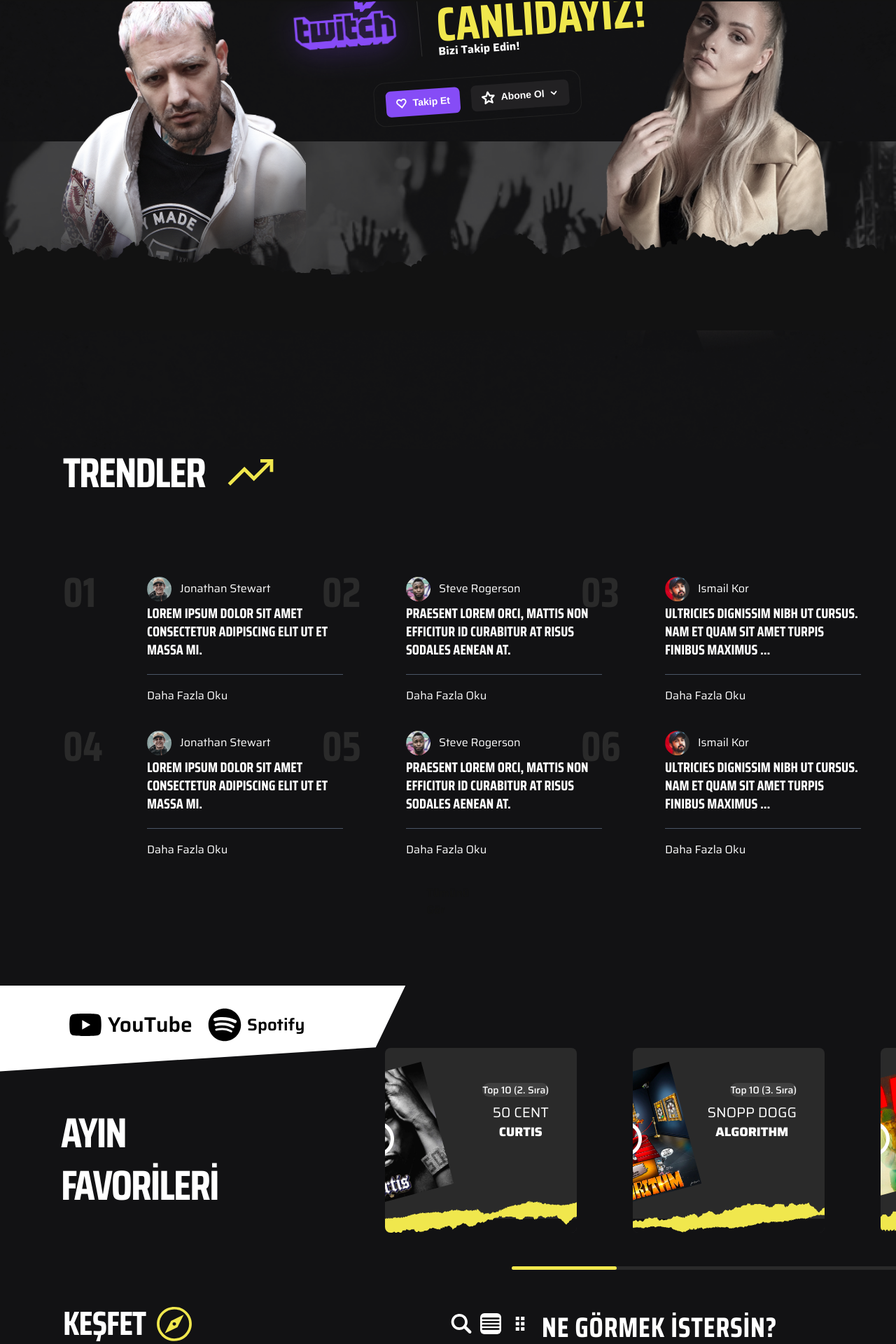
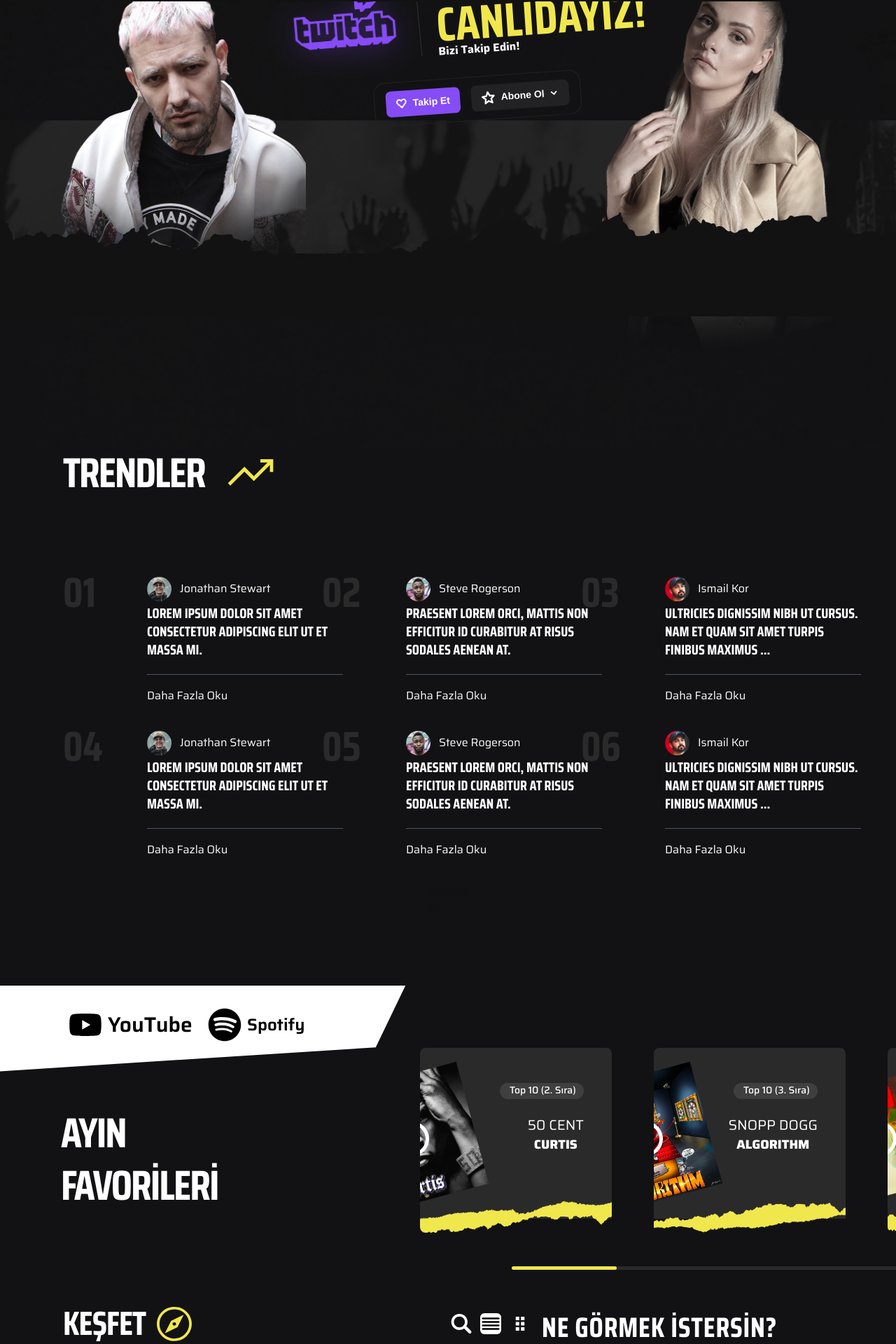
Before and after one commit to aliwert/codezone, a Next.js app: page / in a window 1280 px wide. Shown: the part 701-2621 px from the top of the page at 70% size. Built offline with nearby package versions, Linux system fonts and the light colour scheme.

Commit message:
feat: change styling

```diff
--- a/src/components/FavoritesOfMonths.tsx
+++ b/src/components/FavoritesOfMonths.tsx
@@ -104,7 +104,12 @@
           left: "550px",
         }}
       >
-        <div className="flex gap-[80px] w-max">
+        <div
+          className="flex gap-[60px] w-max"
+          style={{
+            marginLeft: "50px",
+          }}
+        >
           {musicCards.map((card, index) => (
             <div
               key={index}
@@ -141,13 +146,31 @@
                 }}
               >
                 {/* ranking */}
-                <div className="inline-flex items-center px-3 py-1.5 rounded-full bg-white/10 text-sm font-medium whitespace-nowrap">
+                <div
+                  className="inline-flex items-center px-2 py-1.5 rounded-full bg-white/10 text-sm font-medium whitespace-nowrap"
+                  style={{
+                    width: "120px",
+                    height: "23px",
+                    opacity: 1,
+                    paddingTop: "7px",
+                    paddingRight: "16.06px",
+                    paddingBottom: "10.55px",
+                    paddingLeft: "14.06px",
+                  }}
+                >
                   {card.ranking}
                 </div>
 
                 {/* artist + song */}
                 <div className="flex flex-col items-center">
-                  <div className="text-xl text-white">{card.artist}</div>
+                  <div
+                    className="text-xl text-white"
+                    style={{
+                      marginTop: "15px",
+                    }}
+                  >
+                    {card.artist}
+                  </div>
                   <div className="text-lg font-extrabold">{card.song}</div>
                 </div>
               </div>
--- a/src/components/TwitchHeroSection.tsx
+++ b/src/components/TwitchHeroSection.tsx
@@ -206,18 +206,18 @@
       </div>
 
       {/* konser.jpg */}
-      <div className="absolute bottom-[250px] h-[190px] z-5 w-full max-w-[1350px] left-1/2 transform -translate-x-1/2">
+      <div className="absolute bottom-[280px] h-[190px] z-5 w-full max-w-[1350px] left-1/2 transform -translate-x-1/2">
         <Image
           src="/konser.jpg"
           alt="Concert scene"
           fill
-          className="object-cover opacity-40"
-          style={{ filter: "grayscale(0.7) contrast(0.8) brightness(0.6)" }}
+          className="object-cover opacity-50"
+          style={{ filter: "grayscale(0.9) contrast(0.5) brightness(0.3)" }}
         />
       </div>
 
       {/* Vector-2.svg */}
-      <div className="absolute bottom-[170px] z-20 w-full max-w-[1400px] left-1/2 transform -translate-x-1/2">
+      <div className="absolute bottom-[190px] z-20 w-full max-w-[1400px] left-1/2 transform -translate-x-1/2">
         <Image
           src="/Vector3.svg"
           alt="segmented bottom edge"
```
